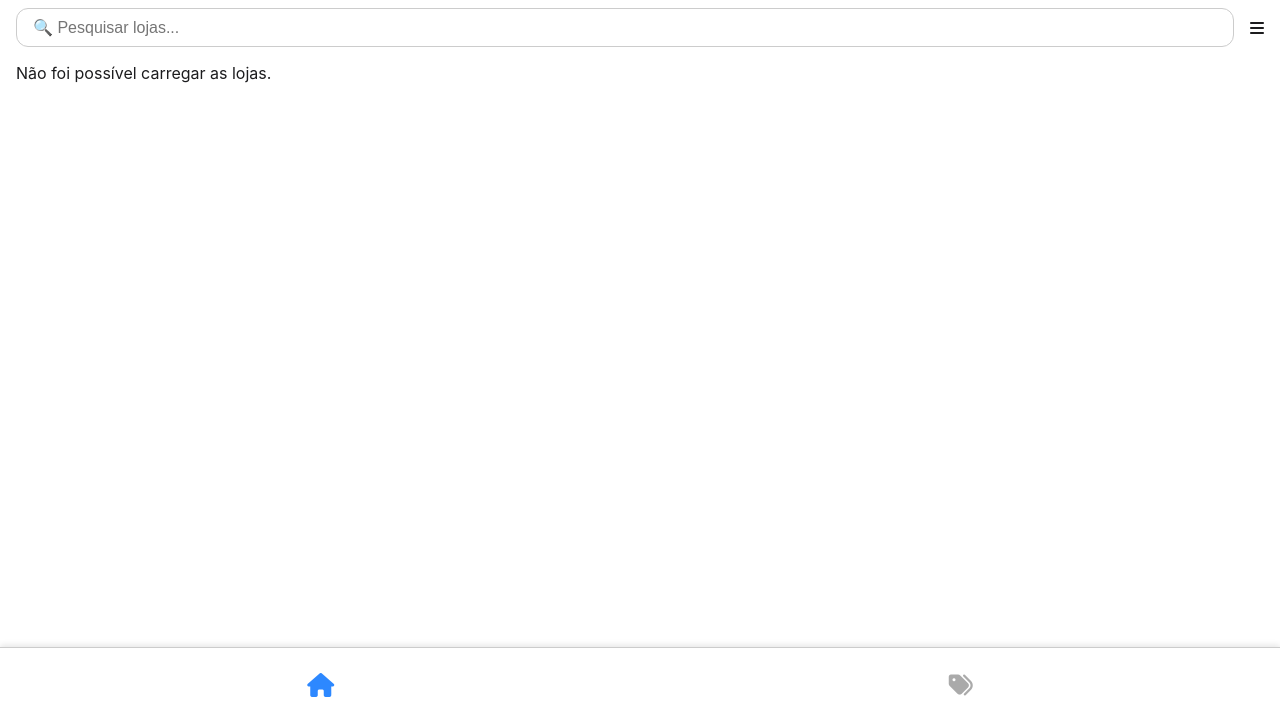
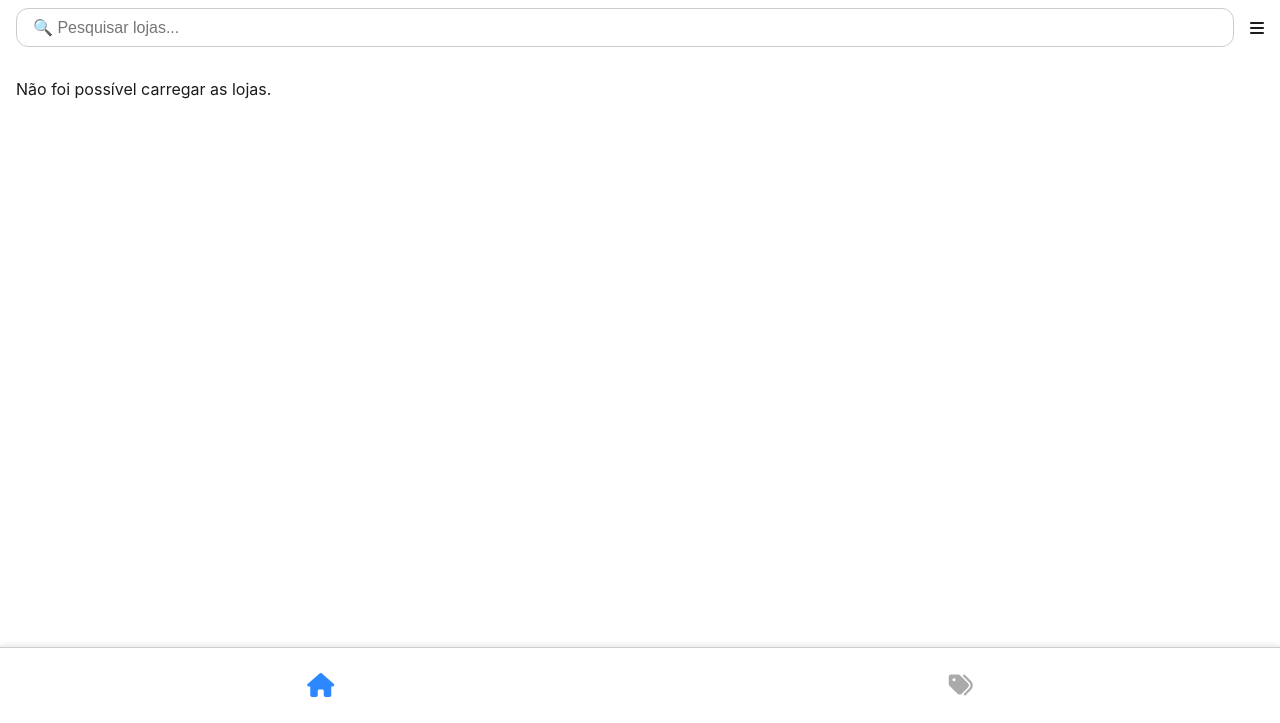
Before and after one commit to gustavo-bica/buscaliza, a website: page servidor/publico/index.html in a window 1280 px wide. Shown: the part 77-800 px from the top of the page. Drawn offline with Linux system fonts and the light colour scheme; no server answers.

Commit message:
menu padding 2.0

```diff
--- a/servidor/publico/css/estilos.css
+++ b/servidor/publico/css/estilos.css
@@ -103,7 +103,7 @@ header h1 {
   display: flex;
   align-items: center;
   gap: 1rem;
-  padding: 0rem 0rem 0rem 0rem; /*cima, direita, baixo, esquerda*/
+  padding: 0rem 0rem 1rem 0rem; /*cima, direita, baixo, esquerda*/
 }
 
 .search-bar button#loginLojistaBtn {
```
